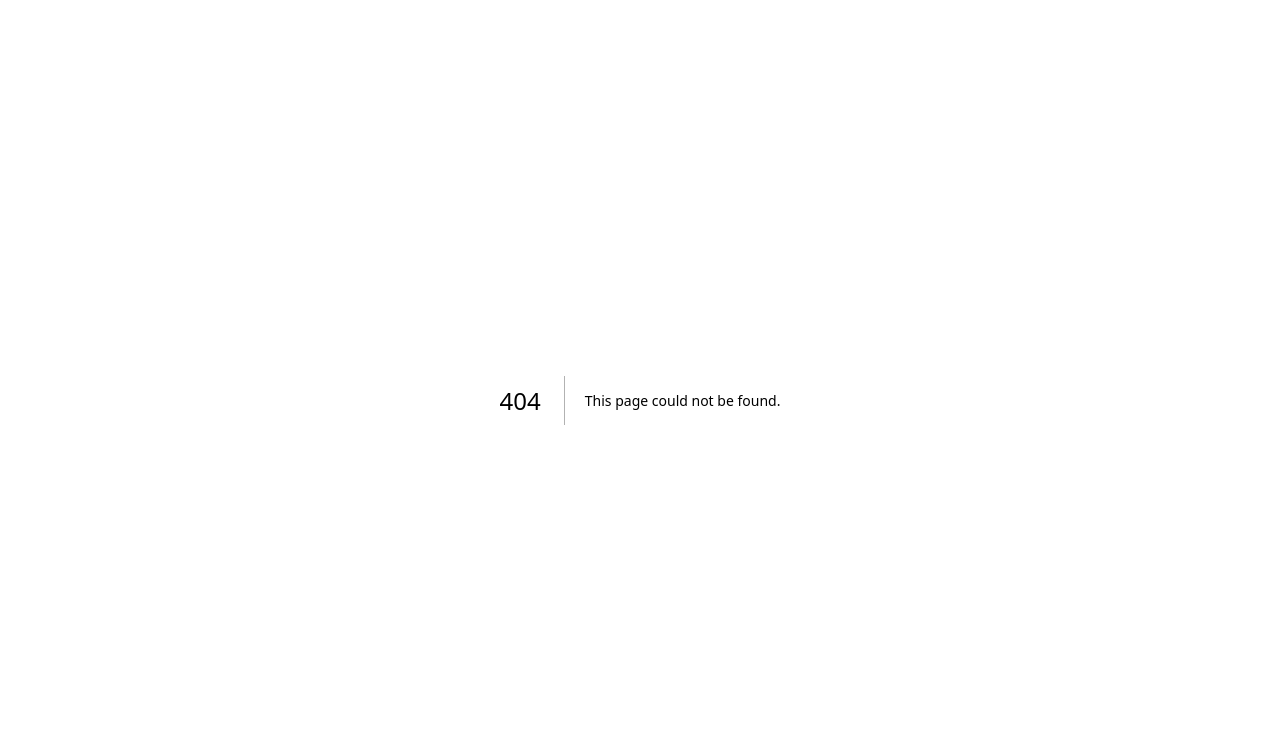
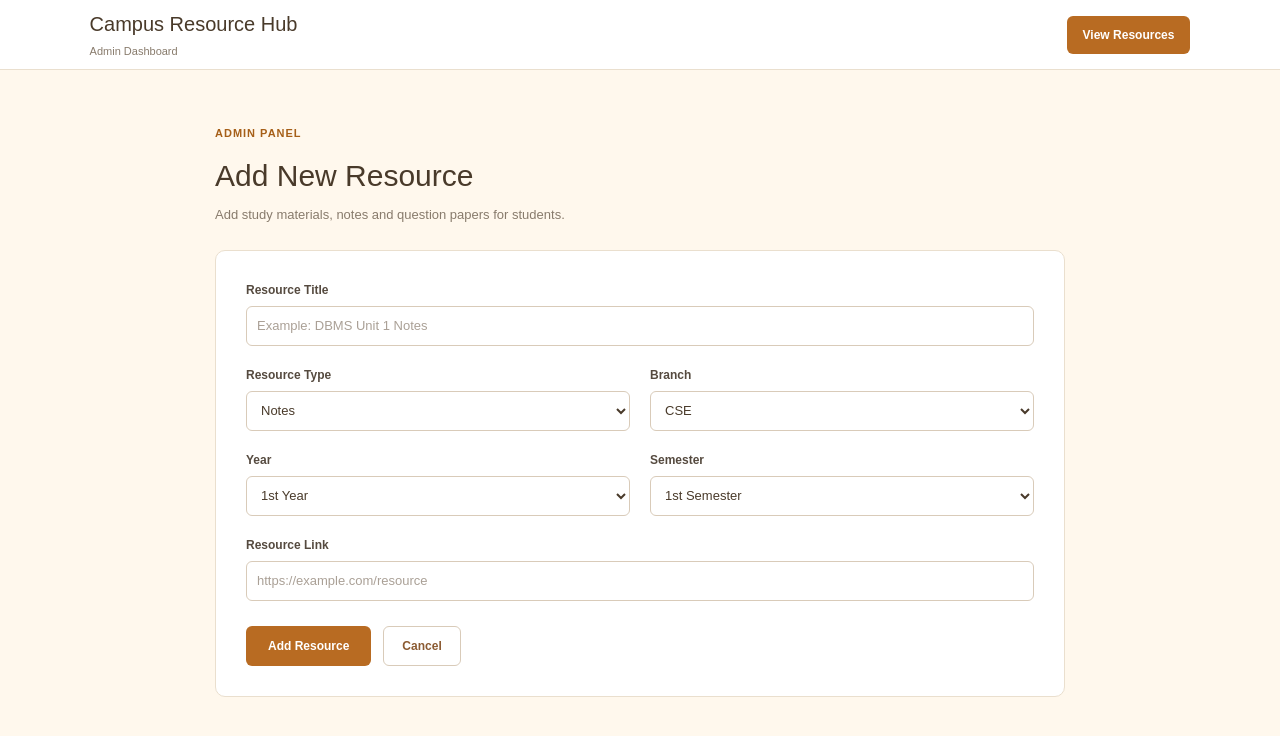
Before and after one commit to mahathikanneboina-rgb/Campus-Resource-Hub, a Next.js app: page /admin in a window 1280 px wide. Before the commit this address had no page. Shown: the top 736 px of the page. Built offline with nearby package versions, Linux system fonts and the light colour scheme.

Commit message:
Add admin resource dashboard

```diff
--- /dev/null
+++ b/app/admin/admin.css
@@ -0,0 +1,247 @@
+.admin-page {
+  min-height: 100vh;
+  background: #fff8ed;
+  color: #493a2a;
+  font-family: Arial, sans-serif;
+}
+
+/* Header */
+
+.admin-header {
+  min-height: 70px;
+  padding: 0 7%;
+  background: white;
+  border-bottom: 1px solid #eadfce;
+
+  display: flex;
+  align-items: center;
+  justify-content: space-between;
+}
+
+.admin-header h1 {
+  margin: 0;
+  font-size: 20px;
+}
+
+.admin-header p {
+  margin: 4px 0 0;
+  color: #887b6c;
+  font-size: 11px;
+}
+
+.admin-header a {
+  padding: 10px 16px;
+  background: #b86b22;
+  color: white;
+  border-radius: 6px;
+  text-decoration: none;
+  font-size: 12px;
+  font-weight: bold;
+}
+
+.admin-header a:hover {
+  background: #965619;
+}
+
+/* Main */
+
+.admin-container {
+  max-width: 900px;
+  margin: 50px auto;
+  padding: 0 25px;
+}
+
+/* Introduction */
+
+.admin-intro {
+  margin-bottom: 25px;
+}
+
+.admin-intro span {
+  color: #a65f18;
+  font-size: 11px;
+  font-weight: bold;
+  letter-spacing: 1px;
+}
+
+.admin-intro h2 {
+  margin: 9px 0 7px;
+  font-size: 30px;
+}
+
+.admin-intro p {
+  margin: 0;
+  color: #887b6c;
+  font-size: 13px;
+}
+
+/* Form */
+
+.resource-form {
+  padding: 30px;
+
+  background: white;
+
+  border: 1px solid #eadfce;
+
+  border-radius: 10px;
+
+  display: grid;
+
+  grid-template-columns: 1fr 1fr;
+
+  gap: 20px;
+}
+
+.form-group {
+  display: flex;
+  flex-direction: column;
+}
+
+.full-width {
+  grid-column: 1 / -1;
+}
+
+.form-group label {
+  margin-bottom: 7px;
+
+  color: #554a3f;
+
+  font-size: 12px;
+
+  font-weight: bold;
+}
+
+.form-group input,
+.form-group select {
+  width: 100%;
+
+  height: 40px;
+
+  box-sizing: border-box;
+
+  padding: 10px;
+
+  background: white;
+
+  border: 1px solid #d9cbb9;
+
+  border-radius: 6px;
+
+  color: #493a2a;
+
+  font-size: 13px;
+}
+
+.form-group input:focus,
+.form-group select:focus {
+  outline: none;
+
+  border-color: #b86b22;
+}
+
+.form-group input::placeholder {
+  color: #aaa096;
+}
+
+/* Buttons */
+
+.form-actions {
+  grid-column: 1 / -1;
+
+  display: flex;
+
+  align-items: center;
+
+  gap: 12px;
+
+  margin-top: 5px;
+}
+
+.form-actions button {
+  padding: 11px 22px;
+
+  background: #b86b22;
+
+  color: white;
+
+  border: none;
+
+  border-radius: 6px;
+
+  font-size: 12px;
+
+  font-weight: bold;
+
+  cursor: pointer;
+}
+
+.form-actions button:hover {
+  background: #965619;
+}
+
+.form-actions a {
+  padding: 10px 18px;
+
+  color: #8b5b32;
+
+  border: 1px solid #d9cbb9;
+
+  border-radius: 6px;
+
+  text-decoration: none;
+
+  font-size: 12px;
+
+  font-weight: bold;
+}
+
+.form-actions a:hover {
+  background: #fff8ed;
+}
+
+/* Mobile */
+
+@media (max-width: 650px) {
+
+  .admin-header {
+    padding: 15px 5%;
+
+    min-height: auto;
+
+    gap: 15px;
+  }
+
+  .admin-container {
+    margin: 35px auto;
+
+    padding: 0 5%;
+  }
+
+  .admin-intro h2 {
+    font-size: 26px;
+  }
+
+  .resource-form {
+    grid-template-columns: 1fr;
+
+    padding: 22px;
+  }
+
+  .full-width {
+    grid-column: auto;
+  }
+
+  .form-actions {
+    grid-column: auto;
+
+    flex-direction: column;
+
+    align-items: stretch;
+  }
+
+  .form-actions button,
+  .form-actions a {
+    text-align: center;
+  }
+}
--- /dev/null
+++ b/app/admin/page.tsx
@@ -0,0 +1,189 @@
+"use client";
+
+import { useState } from "react";
+import Link from "next/link";
+import "./admin.css";
+
+export default function AdminPage() {
+  const [title, setTitle] = useState("");
+  const [type, setType] = useState("Notes");
+  const [branch, setBranch] = useState("CSE");
+  const [year, setYear] = useState("1st Year");
+  const [semester, setSemester] = useState("1st Semester");
+  const [link, setLink] = useState("");
+
+  const handleSubmit = (e: React.FormEvent<HTMLFormElement>) => {
+    e.preventDefault();
+
+    if (!title.trim() || !link.trim()) {
+      alert("Please enter the resource title and link.");
+      return;
+    }
+
+    alert("Resource added successfully!");
+
+    setTitle("");
+    setLink("");
+  };
+
+  return (
+    <main className="admin-page">
+
+      <header className="admin-header">
+        <div>
+          <h1>Campus Resource Hub</h1>
+          <p>Admin Dashboard</p>
+        </div>
+
+        <Link href="/resources">
+          View Resources
+        </Link>
+      </header>
+
+      <section className="admin-container">
+
+        <div className="admin-intro">
+          <span>ADMIN PANEL</span>
+
+          <h2>Add New Resource</h2>
+
+          <p>
+            Add study materials, notes and question papers
+            for students.
+          </p>
+        </div>
+
+        <form
+          className="resource-form"
+          onSubmit={handleSubmit}
+        >
+
+          <div className="form-group full-width">
+            <label htmlFor="title">
+              Resource Title
+            </label>
+
+            <input
+              id="title"
+              type="text"
+              placeholder="Example: DBMS Unit 1 Notes"
+              value={title}
+              onChange={(e) => setTitle(e.target.value)}
+            />
+          </div>
+
+
+          <div className="form-group">
+            <label htmlFor="type">
+              Resource Type
+            </label>
+
+            <select
+              id="type"
+              value={type}
+              onChange={(e) => setType(e.target.value)}
+            >
+              <option value="Notes">Notes</option>
+              <option value="Question Paper">
+                Question Paper
+              </option>
+              <option value="Study Material">
+                Study Material
+              </option>
+              <option value="Assignment">
+                Assignment
+              </option>
+            </select>
+          </div>
+
+
+          <div className="form-group">
+            <label htmlFor="branch">
+              Branch
+            </label>
+
+            <select
+              id="branch"
+              value={branch}
+              onChange={(e) => setBranch(e.target.value)}
+            >
+              <option value="CSE">CSE</option>
+              <option value="ECE">ECE</option>
+              <option value="EEE">EEE</option>
+              <option value="MECH">MECH</option>
+              <option value="CIVIL">CIVIL</option>
+            </select>
+          </div>
+
+
+          <div className="form-group">
+            <label htmlFor="year">
+              Year
+            </label>
+
+            <select
+              id="year"
+              value={year}
+              onChange={(e) => setYear(e.target.value)}
+            >
+              <option value="1st Year">1st Year</option>
+              <option value="2nd Year">2nd Year</option>
+              <option value="3rd Year">3rd Year</option>
+              <option value="4th Year">4th Year</option>
+            </select>
+          </div>
+
+
+          <div className="form-group">
+            <label htmlFor="semester">
+              Semester
+            </label>
+
+            <select
+              id="semester"
+              value={semester}
+              onChange={(e) => setSemester(e.target.value)}
+            >
+              <option value="1st Semester">
+                1st Semester
+              </option>
+
+              <option value="2nd Semester">
+                2nd Semester
+              </option>
+            </select>
+          </div>
+
+
+          <div className="form-group full-width">
+            <label htmlFor="link">
+              Resource Link
+            </label>
+
+            <input
+              id="link"
+              type="url"
+              placeholder="https://example.com/resource"
+              value={link}
+              onChange={(e) => setLink(e.target.value)}
+            />
+          </div>
+
+
+          <div className="form-actions">
+            <button type="submit">
+              Add Resource
+            </button>
+
+            <Link href="/resources">
+              Cancel
+            </Link>
+          </div>
+
+        </form>
+
+      </section>
+
+    </main>
+  );
+}
--- a/app/dashboard/page.tsx
+++ b/app/dashboard/page.tsx
@@ -15,6 +15,7 @@ export default function Dashboard() {
       if (user) {
         setUserEmail(user.email || "");
         setCheckingUser(false);
+
       } else {
         window.location.href = "/login";
       }
```
